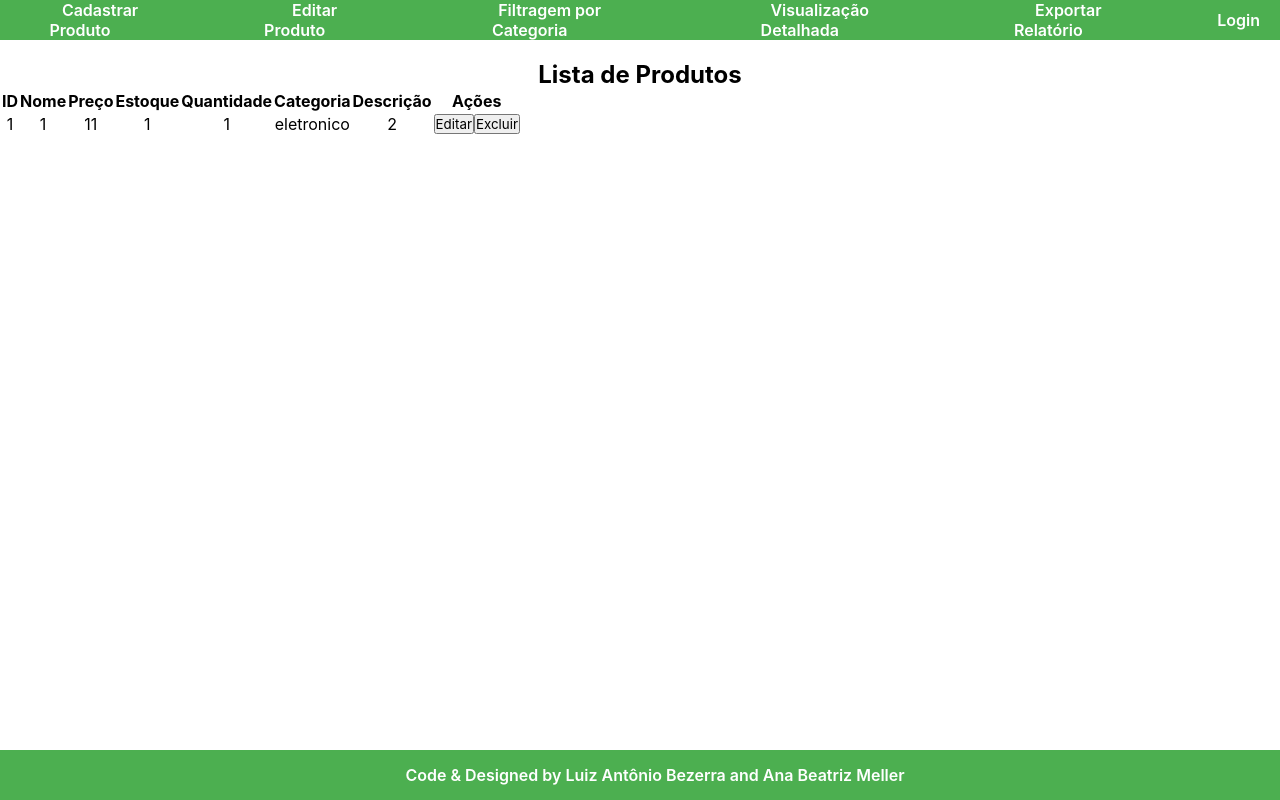
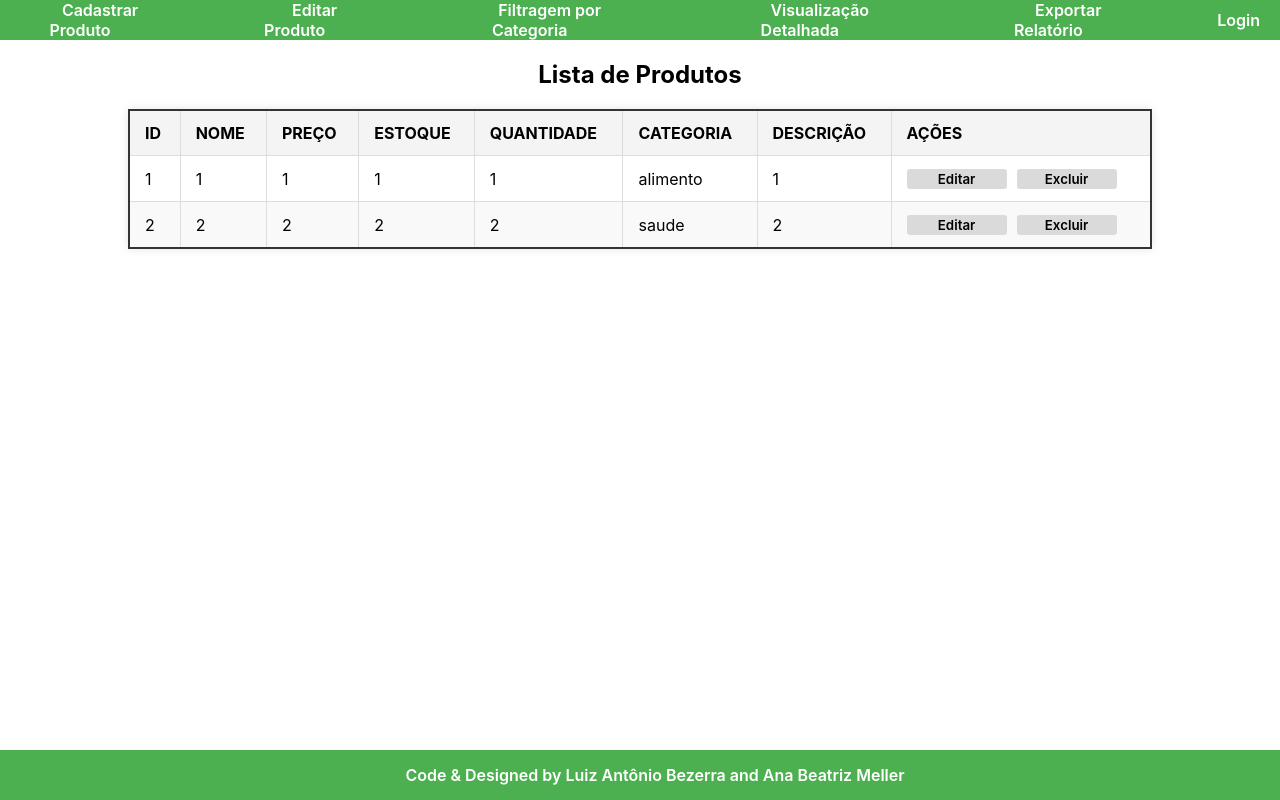
Before and after one commit to BezerraLuiz/cadastro-produtos, a React (Vite) app in the folder cadastro-produtos/: page /visualizar in a window 1280 px wide. Built offline with nearby package versions, Linux system fonts and the light colour scheme; data requests are answered from the project's data file.

Commit message:
Estilização das tabelas

```diff
--- a/cadastro-produtos/db.json
+++ b/cadastro-produtos/db.json
@@ -10,10 +10,19 @@
     {
       "id": "1",
       "name": "1",
-      "price": "11",
+      "price": "1",
       "stock": "1",
       "quantity": "1",
-      "category": "eletronico",
+      "category": "alimento",
+      "description": "1"
+    },
+    {
+      "id": "2",
+      "name": "2",
+      "price": "2",
+      "stock": "2",
+      "quantity": "2",
+      "category": "saude",
       "description": "2"
     }
   ]
--- a/cadastro-produtos/src/components/Navbar.css
+++ b/cadastro-produtos/src/components/Navbar.css
@@ -16,3 +16,9 @@ nav ul a {
     color: white;
     font-weight: 600;
 }
+
+nav ul a:hover {
+    background-color: #419744;
+    border-radius: 5px;
+    padding: 5px;
+}
--- a/cadastro-produtos/src/routes/ExportarArquivo.jsx
+++ b/cadastro-produtos/src/routes/ExportarArquivo.jsx
@@ -1,7 +1,7 @@
 import React, { useState, useEffect } from 'react';
 import { saveAs } from 'file-saver';
 import Papa from 'papaparse';
-
+import styles from './styles/ExportarArquivo.module.css'
 
 const ExportarArquivo = () => {
     const [csvData, setCsvData] = useState([]);
@@ -43,7 +43,7 @@ const ExportarArquivo = () => {
     return (
         <div>
             <h2>Exportar relatório em CSV</h2>
-            <button onClick={handleExport}>Exportar CSV</button>
+            <button id={styles.btn} style={{ marginTop: '20px' }} onClick={handleExport}>Exportar CSV</button>
         </div>
     );
 };
--- a/cadastro-produtos/src/routes/FiltragemCategoria.jsx
+++ b/cadastro-produtos/src/routes/FiltragemCategoria.jsx
@@ -1,4 +1,5 @@
 import React, { useState, useEffect } from 'react';
+import styles from './styles/FiltragemCategoria.module.css'
 
 function FiltragemCategoria() {
     const [products, setProducts] = useState([]);
@@ -32,8 +33,8 @@ function FiltragemCategoria() {
 
     return (
         <div>
-            <h2>Filtrar por Categoria</h2>
-            <select value={selectedCategory} onChange={handleCategoryChange}>
+            <h2 style={{ marginBottom: '20px' }}>Filtrar por Categoria</h2>
+            <select id={styles.select_filtro} value={selectedCategory} onChange={handleCategoryChange}>
                 <option value=''>Todas as Categorias</option>
                 <option value='alimento'>Alimento</option>
                 <option value='eletronico'>Eletrônico</option>
@@ -47,10 +48,10 @@ function FiltragemCategoria() {
                 <option value='esporte'>Esporte</option>
             </select>
 
-            <h3>Lista de Produtos</h3>
-            <table>
-                <thead>
-                    <tr>
+            <h3 style={{ marginBottom: '20px' }}>Lista de Produtos</h3>
+            <table id={styles.tabela}>
+                <thead id={styles.cabecalho}>
+                    <tr id={styles.linha_tabela}>
                         <th>ID</th>
                         <th>Nome</th>
                         <th>Preço</th>
--- a/cadastro-produtos/src/routes/VisualizacaoProdutos.jsx
+++ b/cadastro-produtos/src/routes/VisualizacaoProdutos.jsx
@@ -1,5 +1,6 @@
 import React, { useState, useEffect } from 'react';
 import { Link } from 'react-router-dom';
+import styles from './styles/VisualizacaoProdutos.module.css'
 
 const VisualizacaoProdutos = () => {
     const [products, setProducts] = useState([]);
@@ -40,9 +41,9 @@ const VisualizacaoProdutos = () => {
     return (
         <div>
             <h2>Lista de Produtos</h2>
-            <table>
-                <thead>
-                    <tr>
+            <table id={styles.tabela}>
+                <thead id={styles.cabecalho}>
+                    <tr id={styles.linha_tabela}>
                         <th>ID</th>
                         <th>Nome</th>
                         <th>Preço</th>
@@ -65,9 +66,9 @@ const VisualizacaoProdutos = () => {
                             <td>{product.description}</td>
                             <td>
                                 <Link to={`/editar/${product.id}`}>
-                                    <button>Editar</button>
+                                    <button className={styles.btn} style={{ marginRight: '10px' }}>Editar</button>
                                 </Link>
-                                <button onClick={() => handleDelete(product.id)}>
+                                <button className={styles.btn} onClick={() => handleDelete(product.id)}>
                                     Excluir
                                 </button>
                             </td>
--- /dev/null
+++ b/cadastro-produtos/src/routes/styles/ExportarArquivo.module.css
@@ -0,0 +1,13 @@
+#btn {
+  background-color: #dbdada;
+  width: 250px;
+  height: 30px;
+  border: none;
+  font-weight: 600;
+  cursor: pointer;
+  border-radius: 3px;
+}
+
+#btn:hover {
+  background-color: #b1b1b1;
+}
--- /dev/null
+++ b/cadastro-produtos/src/routes/styles/FiltragemCategoria.module.css
@@ -0,0 +1,54 @@
+#select_filtro {
+  background-color: #dbdada;
+  width: 250px;
+  height: 20px;
+  border: none;
+  font-weight: 600;
+  margin-bottom: 20px;
+  cursor: pointer;
+  border-radius: 3px;
+}
+
+#select_filtro:hover {
+  background-color: #b1b1b1;
+}
+
+#tabela {
+  width: 80%;
+  margin: 20px auto;
+  border-collapse: collapse;
+  border: 2px solid #333;
+  box-shadow: 0 0 10px rgba(0, 0, 0, 0.1);
+}
+
+#tabela thead {
+  background-color: #f2f2f2;
+}
+
+#tabela th, #tabela td {
+  padding: 12px 15px;
+  text-align: left;
+  border: 1px solid #ddd;
+}
+
+#tabela th {
+  background-color: #f4f4f4;
+  font-weight: bold;
+  text-transform: uppercase;
+}
+
+#tabela tr:nth-child(even) {
+  background-color: #f9f9f9;
+}
+
+#tabela tr:hover {
+  background-color: #f1f1f1;
+}
+
+#cabecalho {
+  text-align: center;
+}
+
+#linha_tabela {
+  background-color: #f4f4f4;
+}
--- /dev/null
+++ b/cadastro-produtos/src/routes/styles/VisualizacaoProdutos.module.css
@@ -0,0 +1,54 @@
+#tabela {
+  width: 80%;
+  margin: 20px auto;
+  border-collapse: collapse;
+  border: 2px solid #333;
+  box-shadow: 0 0 10px rgba(0, 0, 0, 0.1);
+}
+
+#tabela thead {
+  background-color: #f2f2f2;
+}
+
+#tabela th,
+#tabela td {
+  padding: 12px 15px;
+  text-align: left;
+  border: 1px solid #ddd;
+}
+
+#tabela th {
+  background-color: #f4f4f4;
+  font-weight: bold;
+  text-transform: uppercase;
+}
+
+#tabela tr:nth-child(even) {
+  background-color: #f9f9f9;
+}
+
+#tabela tr:hover {
+  background-color: #f1f1f1;
+}
+
+#cabecalho {
+  text-align: center;
+}
+
+#linha_tabela {
+  background-color: #f4f4f4;
+}
+
+.btn {
+  background-color: #dbdada;
+  width: 100px;
+  height: 20px;
+  border: none;
+  font-weight: 600;
+  cursor: pointer;
+  border-radius: 3px;
+}
+
+.btn:hover {
+  background-color: #b1b1b1;
+}
```
Also changed, not shown: cadastro-produtos/src/index.css (line endings or trailing spaces). Lines whose indentation alone changed are shown as unchanged.
